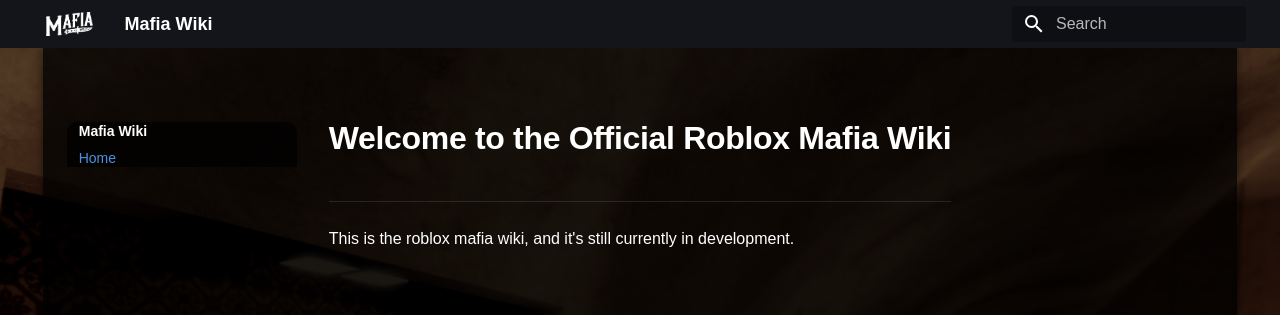
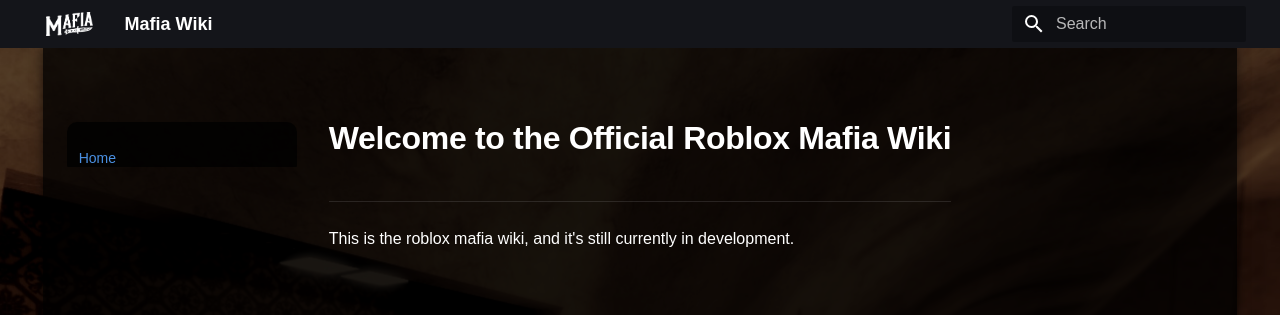
Before and after one commit to OctaNebula/mafia-wiki, an MkDocs documentation site: the page built from docs/index.md, in a window 1280 px wide. Shown: the top 315 px of the page. Built offline with MkDocs 1.6.1 and Material for MkDocs 9.7.7, drawn with Linux system fonts in a browser that asks for light colours; some web fonts are replaced.

Commit message:
fix attempt

```diff
--- a/docs/stylesheets/extra.css
+++ b/docs/stylesheets/extra.css
@@ -109,7 +109,7 @@
 }
 
 .md-nav__title {
-    color: hsl(0, 0%, 100%) !important;
+    color: transparent !important;
     display: block !important;
     font-weight: 700 !important;
     overflow: hidden !important;
```
